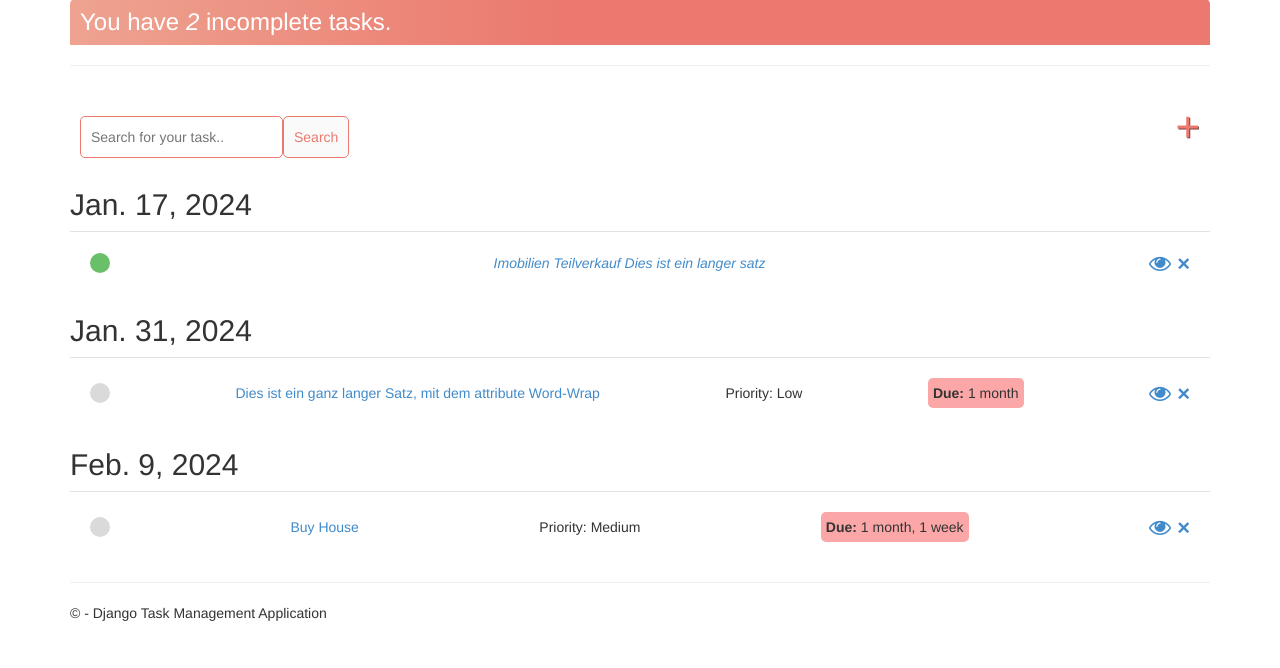
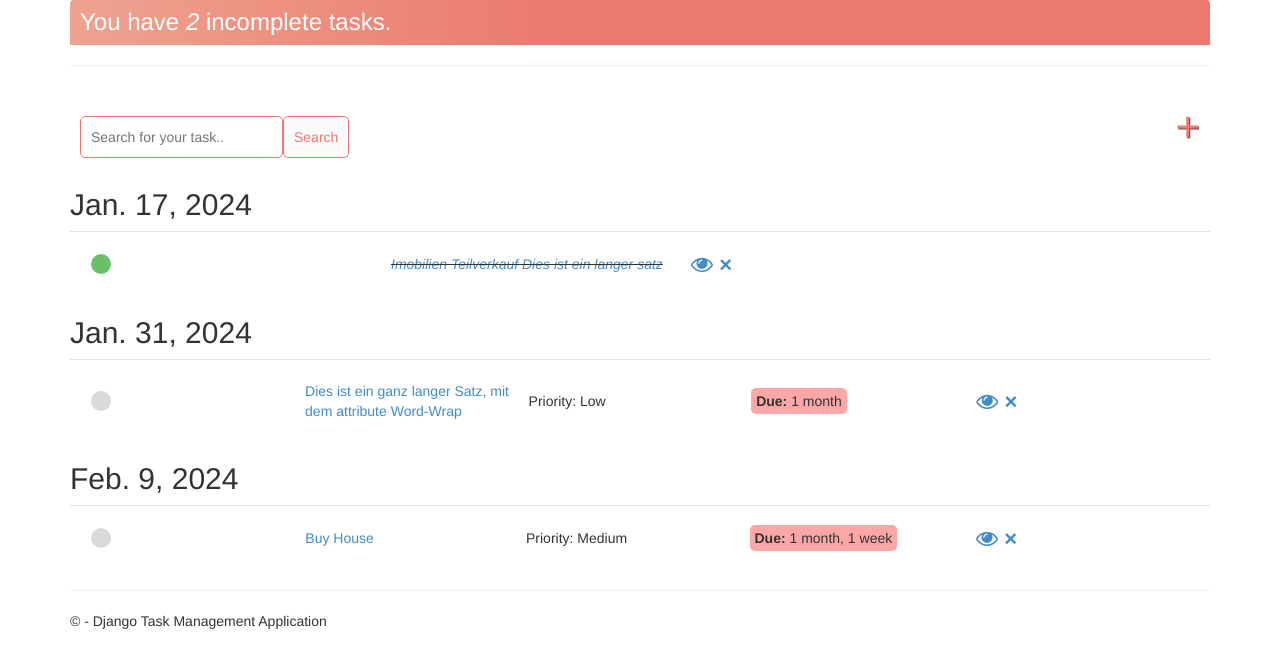
Before and after one commit to s64470/DjangoWebProject-TMT, a Django app: page /task/ in a window 1280 px wide. Shown: the part 51-719 px from the top of the page. Run offline with Django 3.2, Linux system fonts and the light colour scheme; a user stored in the database is signed in; data comes from the database, SQL or seed files in the repository; both versions use the stored data as it was after the commit; some libraries are stand-ins or nearby versions.

Commit message:
styling: bug fix

```diff
--- a/DjangoWebProject-TMT/app/static/app/content/customcss.css
+++ b/DjangoWebProject-TMT/app/static/app/content/customcss.css
@@ -10,10 +10,30 @@
 .task-wrapper {
     display: flex;
     align-items: center;
-    justify-content: space-between;
+    justify-content: flex-start;
     padding: 20px;
     background-color: #fff;
     border-top: 1px solid rgb(226, 226, 226);
+    flex-direction: row;
+    flex-wrap: nowrap;
+}
+
+.taskitem {
+    max-width: 100%;
+}
+
+    .taskitem td {
+        width: 300px;
+    }
+
+.completeicon,
+.incompleteicon,
+.taskupdate,
+.taskpriority,
+.tasktimer,
+.deletelink {
+    text-align: left;
+    word-wrap: break-word;
 }
 
 .task-title a {
--- a/DjangoWebProject-TMT/app/templates/app/task_list.html
+++ b/DjangoWebProject-TMT/app/templates/app/task_list.html
@@ -69,25 +69,34 @@ function notifyTasks(tasks) {
     {% for task in tasks %}
     <div class="task-wrapper">
         {% if task.complete %}
-        <!--<div class="task-title">-->
-        <div class="task-complete-icon"></div>
-        <i><s><a href="{% url 'task-update' task.id %}" style="float:left;">{{ task }}</a></s></i>
-        <!--</div>-->
+        <table class="taskitem">
+            <tr>
+                <td class="completeicon"><div class="task-complete-icon"></div></td>
+                <td class="taskupdate"><i><s><a href="{% url 'task-update' task.id %}">{{ task }}</a></s></i></td>
+                <td class="deletelink">
                     <div class="delete-link">
                         <a class="fa fa-eye" href="{% url 'task' task.id %}" style="text-decoration: none"></a>
                         <a href="{% url 'task-delete' task.id %}" style="text-decoration: none">&#215;</a>
                     </div>
+                </td>
+            </tr>
+        </table>
         {% else %}
-        <!--<div class="task-title">-->
-        <div class="task-incomplete-icon"></div>
-        <a href="{% url 'task-update' task.id %}">{{ task }}</a>
-        <!--</div>-->
-        <span class="task-priority">Priority: {{ task.get_priority_display }}</span>
-        <span class="timer"><b>Due: </b>{{ task.due_date|timeuntil }}</span>
+        <table class="taskitem">
+            <tr>
+                <td class="incompleteicon"><div class="task-incomplete-icon"></div></td>
+                <td class="taskupdate"><a href="{% url 'task-update' task.id %}">{{ task }}</a></td>
+                <td class="taskpriority"><span class="task-priority">Priority: {{ task.get_priority_display }}</span></td>
+                <td class="tasktimer"><span class="timer"><b>Due: </b>{{ task.due_date|timeuntil }}</span></td>
+                <td class="deletelink">
                     <div class="delete-link">
                         <a class="fa fa-eye" href="{% url 'task' task.id %}" style="text-decoration: none"></a>
                         <a href="{% url 'task-delete' task.id %}" style="text-decoration: none">&#215;</a>
                     </div>
+                </td>
+            </tr>
+        </table>
+
         {% endif %}
     </div>
     {% endfor %}
```
Also changed, not shown: DjangoWebProject-TMT/db.sqlite3. Lines whose indentation alone changed are shown as unchanged.
